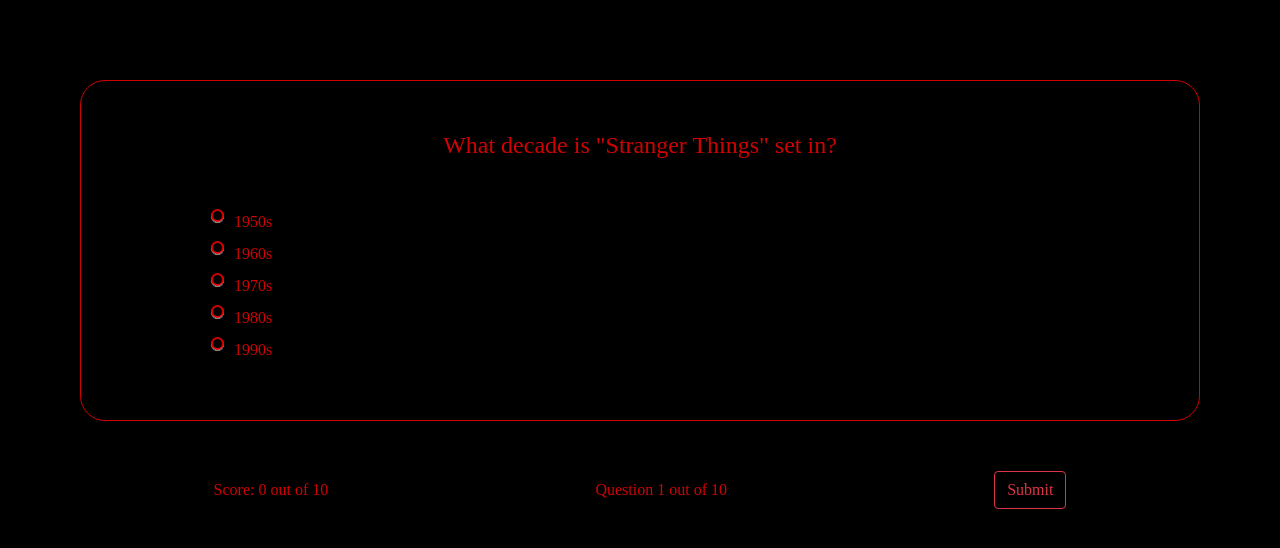
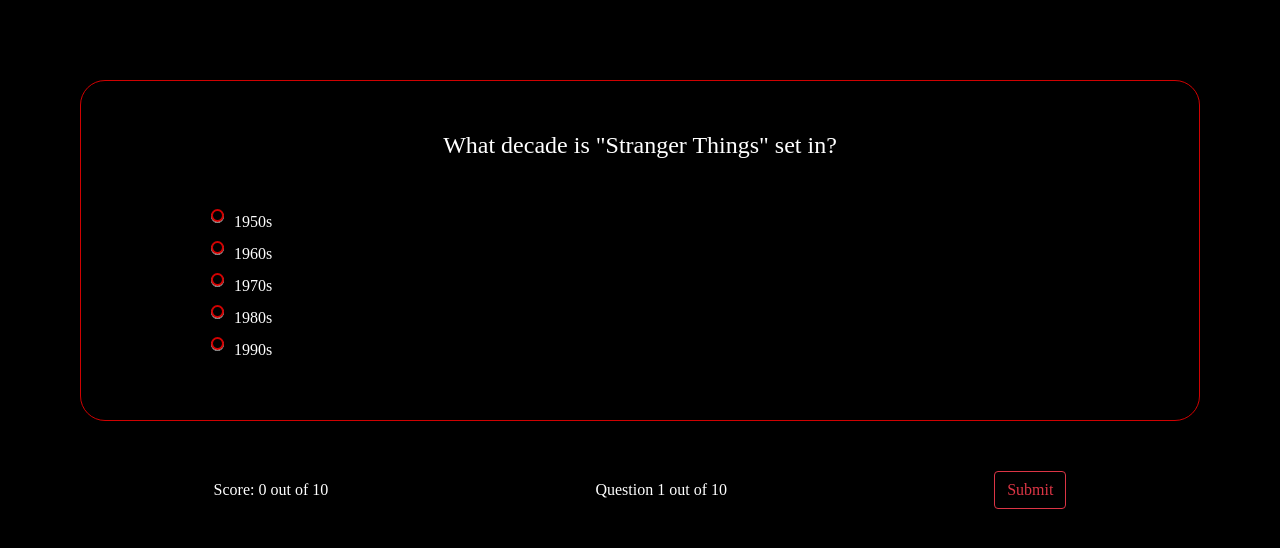
Before and after one commit to trcrkrn/Stranger_Things_Quiz, a plain HTML site: page index.html in a window 1280 px wide. Both pictures are taken after a click on the button "START QUIZ". Drawn offline with nearby package versions, Linux system fonts and the light colour scheme; a web font is replaced by a local one.

Commit message:
changed index.html and main.css for a11y

```diff
--- a/index.html
+++ b/index.html
@@ -12,12 +12,12 @@
 <body>
     <div id="container">
         <div id="start-page">
-            <img class="img-fluid" src="http://i0.kym-cdn.com/photos/images/original/001/153/786/b15.jpg">
+            <img class="img-fluid" src="http://i0.kym-cdn.com/photos/images/original/001/153/786/b15.jpg" alt="stranger things logo">
             <button type ="button" id='start-btn' class="btn btn-outline-danger" onClick="displayQuestion(currentQuestion)">START QUIZ</button>
         </div>
 
         <form class='question-form' id='question-container'>
-            <div class="question-opts">
+            <div class="question-opts" aria-labelledby="options" role="radiogroup">
                 <h4 id="question"></h4>
                 <div>
                     <input type="radio" name="option" value="1"><label id="opt1" for="opt1"></label>
--- a/main.css
+++ b/main.css
@@ -30,11 +30,11 @@ h4 {
 }
 
 .question-opts, .answer-page{
-    color: rgba(255, 2, 2, 0.815);
+    color: white;
 }
 
 .question-footer {
-    color: rgba(255, 2, 2, 0.815);
+    color: white;
     display: flex;
     flex-direction: row;
     justify-content: space-around;
@@ -61,7 +61,7 @@ input {
 }
 
 h3 {
-    color: rgba(255, 2, 2, 0.815);
+    color: white;
     margin-bottom: 50px
 }
 
```
